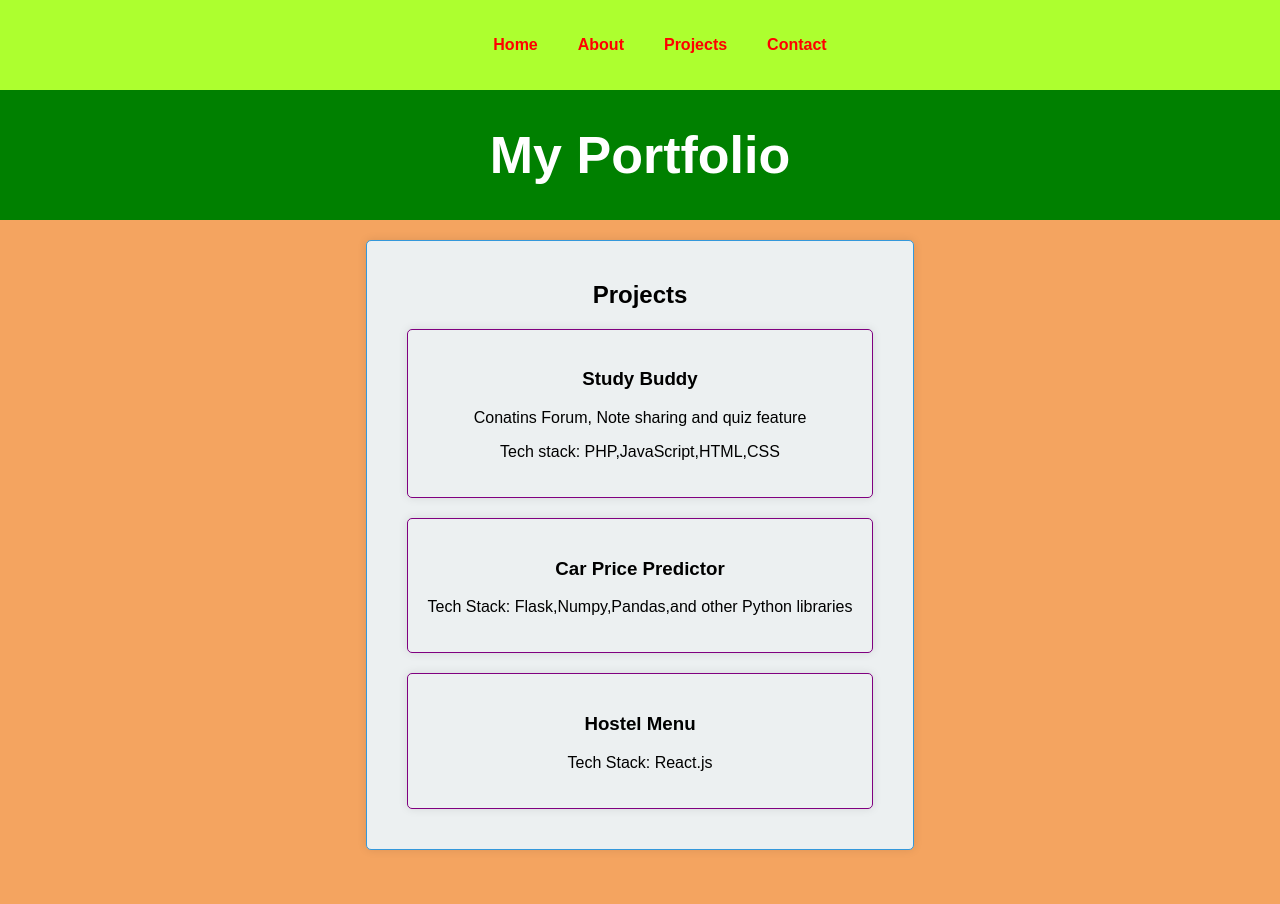
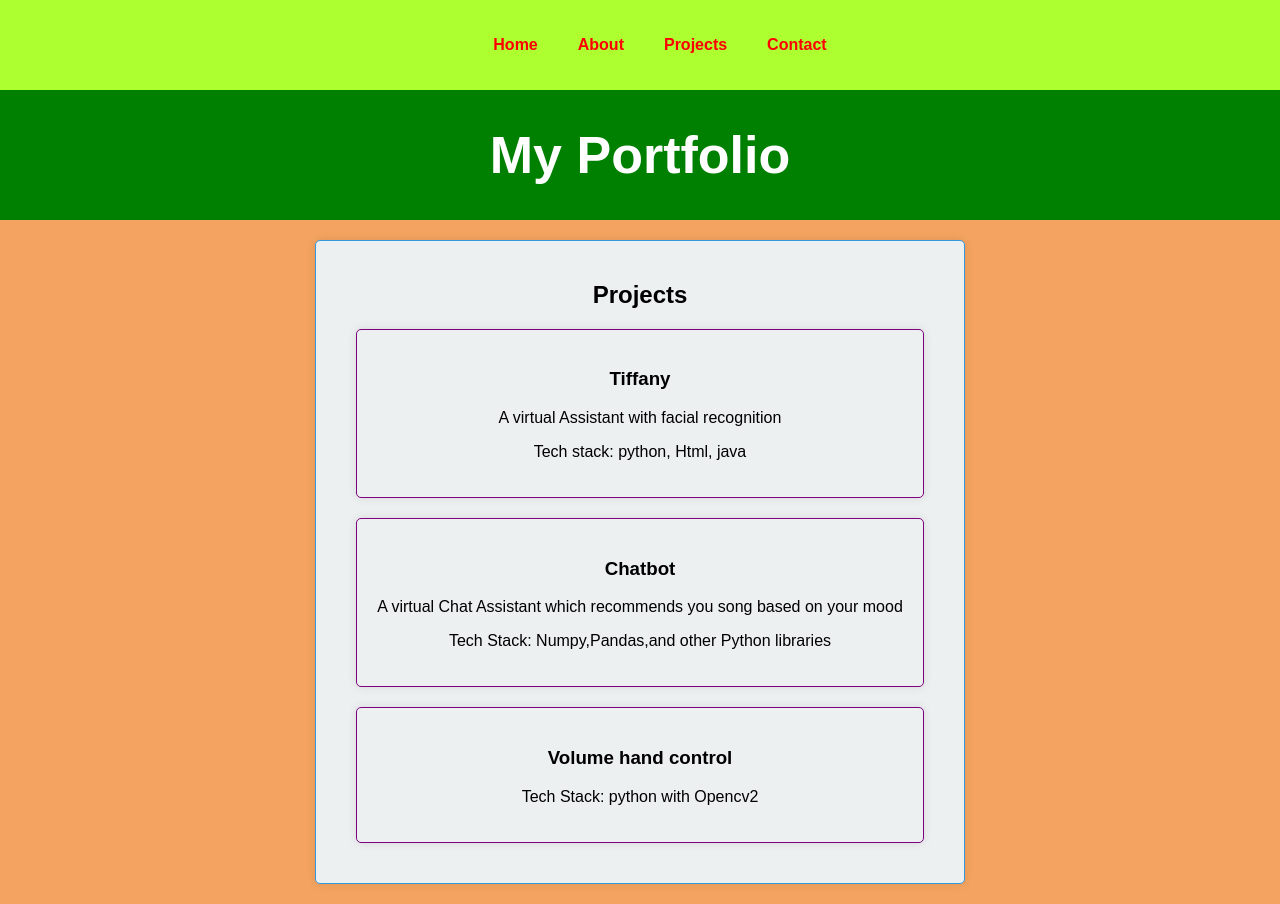
Before and after one commit to TechKnight10/PortFolio-reactjs, a React (Create React App) app: page / in a window 1280 px wide. Both pictures are taken after a click on the item "Projects". Before the commit the page ends 870 px from the top, so only its background shows below. Built offline with nearby package versions, Linux system fonts and the light colour scheme.

Commit message:
Update Projects.js

```diff
--- a/src/Projects.js
+++ b/src/Projects.js
@@ -5,17 +5,18 @@
     <div className="section">
       <h2>Projects</h2>
       <div className="project">
-        <h3>Study Buddy</h3>
-        <p>Conatins Forum, Note sharing and quiz feature</p>
-        <p>Tech stack: PHP,JavaScript,HTML,CSS</p>
+        <h3>Tiffany</h3>
+        <p>A virtual Assistant with facial recognition</p>
+        <p>Tech stack: python, Html, java</p>
       </div>
       <div className="project">
-        <h3>Car Price Predictor</h3>
-        <p>Tech Stack: Flask,Numpy,Pandas,and other Python libraries</p>
+        <h3>Chatbot</h3>
+        <p>A virtual Chat Assistant which recommends you song based on your mood</p>
+        <p>Tech Stack: Numpy,Pandas,and other Python libraries</p>
       </div>
       <div className="project">
-        <h3>Hostel Menu</h3>
-        <p>Tech Stack: React.js</p>
+        <h3>Volume hand control</h3>
+        <p>Tech Stack: python with Opencv2</p>
       </div>
     </div>
   );
```
